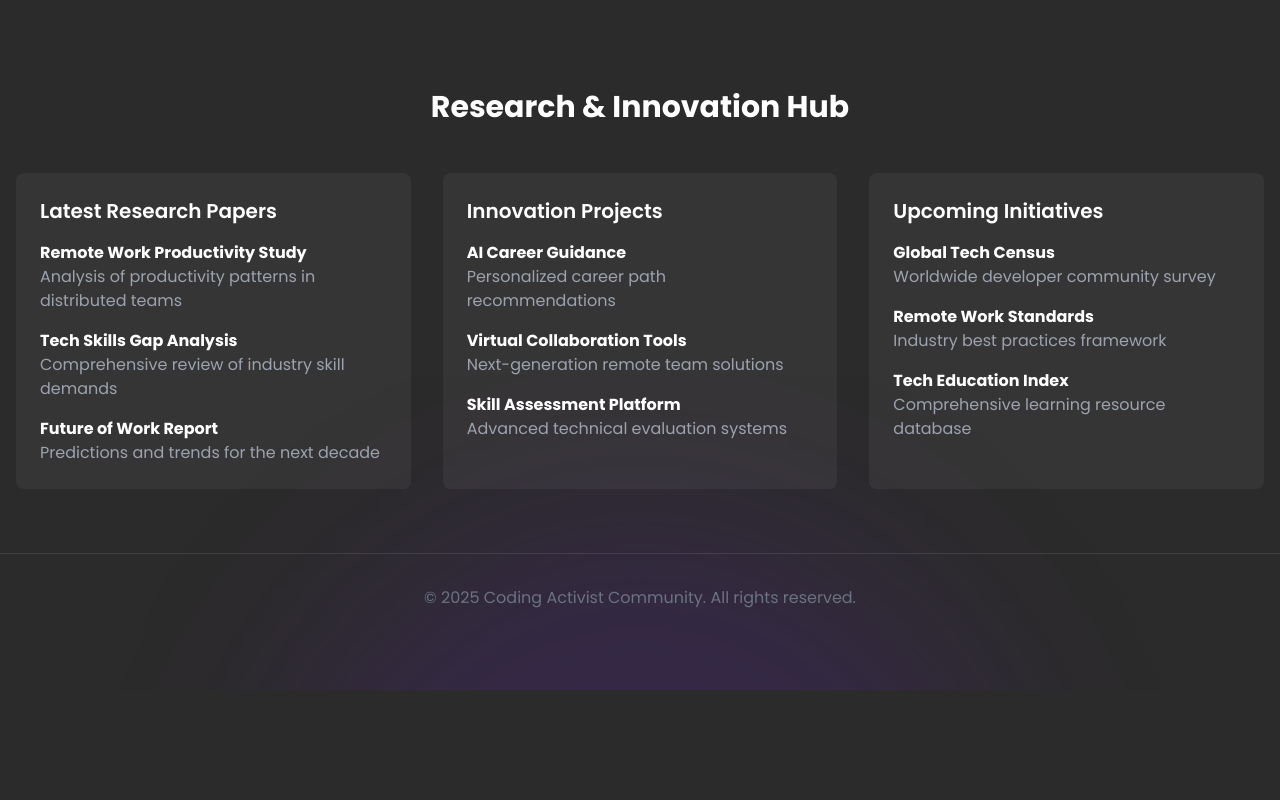
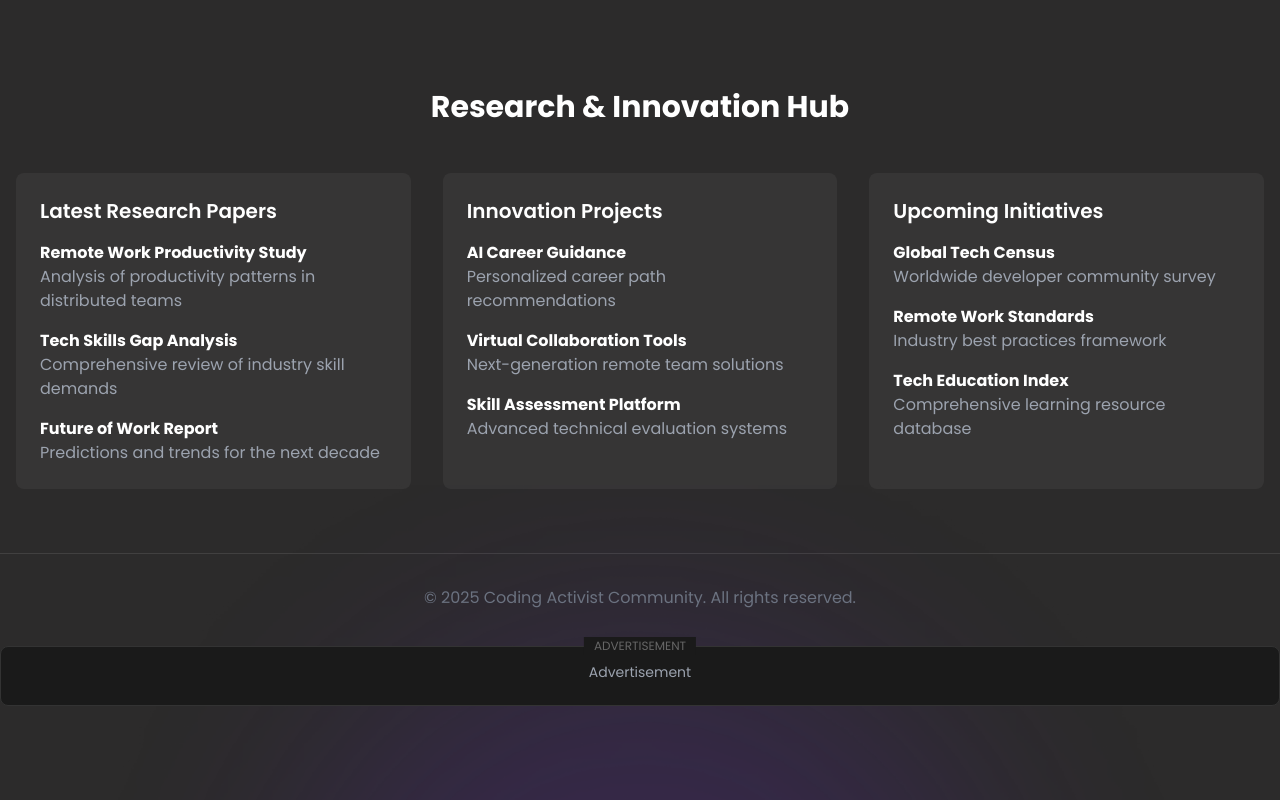
Before and after one commit to MilindGupta-Creator/Coding_Activist_Revised, a Next.js app: page / in a window 1280 px wide. Shown: the part 4924-5724 px from the top of the page. Before the commit the page ends 5614 px from the top, so only its background shows below. Built offline with nearby package versions, Linux system fonts and the light colour scheme; no server answers; the database is empty.

Commit message:
Improve adsense quality

```diff
--- a/src/app/globals.css
+++ b/src/app/globals.css
@@ -77,3 +77,48 @@
     margin-bottom: 1rem;
   }
 } */
+
+/* AdSense Ad Container Styles */
+.ad-container {
+  position: relative;
+  margin: 20px 0;
+  padding: 15px;
+  border: 1px solid #333;
+  border-radius: 8px;
+  background-color: #1a1a1a;
+  text-align: center;
+  clear: both;
+}
+
+.ad-container::before {
+  content: "Advertisement";
+  position: absolute;
+  top: -10px;
+  left: 50%;
+  transform: translateX(-50%);
+  background-color: #1a1a1a;
+  padding: 0 10px;
+  font-size: 12px;
+  color: #666;
+  text-transform: uppercase;
+}
+
+/* Ensure ads don't interfere with navigation */
+.ad-container {
+  z-index: 1;
+}
+
+nav, .navbar, .bottom-bar {
+  z-index: 10;
+}
+
+/* Prevent ads from being placed near navigation elements */
+.ad-container {
+  /* margin-top: 30px; */
+  margin-bottom: 30px;
+}
+
+/* Ensure ads are visually distinct from navigation links */
+.ad-container a {
+  pointer-events: none;
+}
--- a/src/app/layout.tsx
+++ b/src/app/layout.tsx
@@ -58,7 +58,6 @@ export default function RootLayout({
           crossOrigin="anonymous"
           strategy="afterInteractive"
         />
-
       </head>
       <body
         className={`${inter.className} relative bg-[#2C2B2B] bg-hero text-white bg-contain bg-no-repeat`}
@@ -68,9 +67,26 @@ export default function RootLayout({
             <Navbar />
           </section>
           <main className="pb-16">
-            {" "}
-            {/* Add padding-bottom to main content */}
             {children}
+            {/* AdSense Ad Container - Clearly separated from content */}
+            <div className="ad-container p-4 border border-gray-700 rounded-lg">
+              <div className="text-sm text-gray-400 mb-2">Advertisement</div>
+              <ins
+                className="adsbygoogle"
+                style={{
+                  display: 'block',
+                  textAlign: 'center',
+                  margin: '0 auto'
+                }}
+                data-ad-client="ca-pub-2570738441831963"
+                data-ad-slot="5438523302"
+                data-ad-format="auto"
+                data-full-width-responsive="true"
+              />
+              <Script id="adsense-init">
+                {`(adsbygoogle = window.adsbygoogle || []).push({});`}
+              </Script>
+            </div>
           </main>
           <EmailPopUp />
           <Toaster />
```
